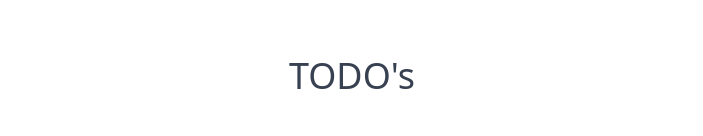
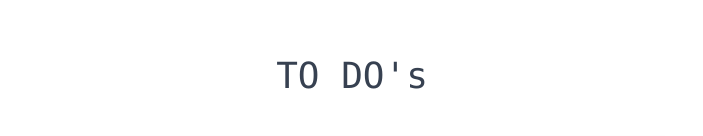
Before and after one commit to slowdata/todo-vue, a Vue app: page / in a window 1280 px wide. Shown: the top 136 px of the page, without its empty margins (288-991 px from the left). Built offline with nearby package versions, Linux system fonts and the light colour scheme.

Commit message:
Change the title

```diff
--- a/src/App.vue
+++ b/src/App.vue
@@ -3,8 +3,8 @@
         class="flex flex-col items-center mt-14
       "
     >
-        <h1 class="text-4xl mb-10 text-gray-700">
-            TODO's
+        <h1 class="text-4xl font-mono mb-10 text-gray-700">
+            TO DO's
         </h1>
         <card />
     </div>
```
